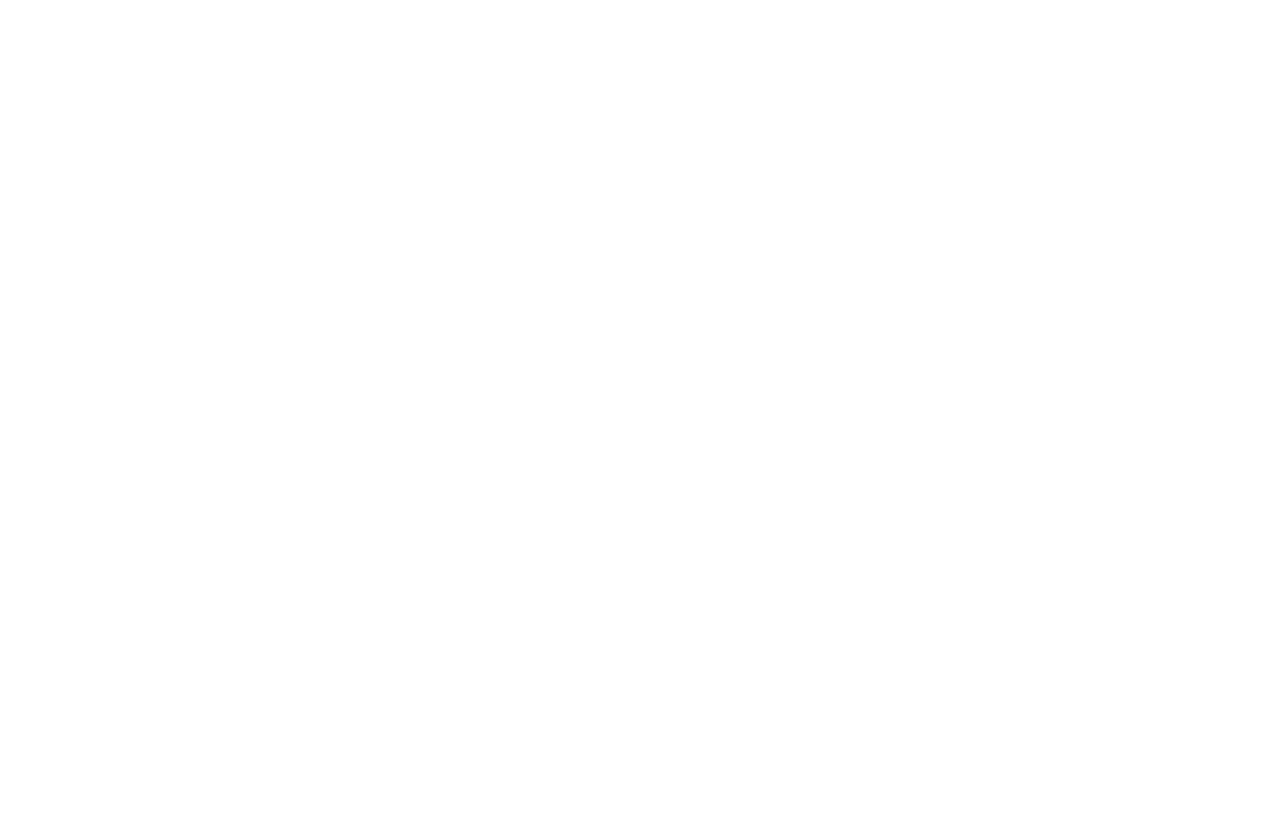
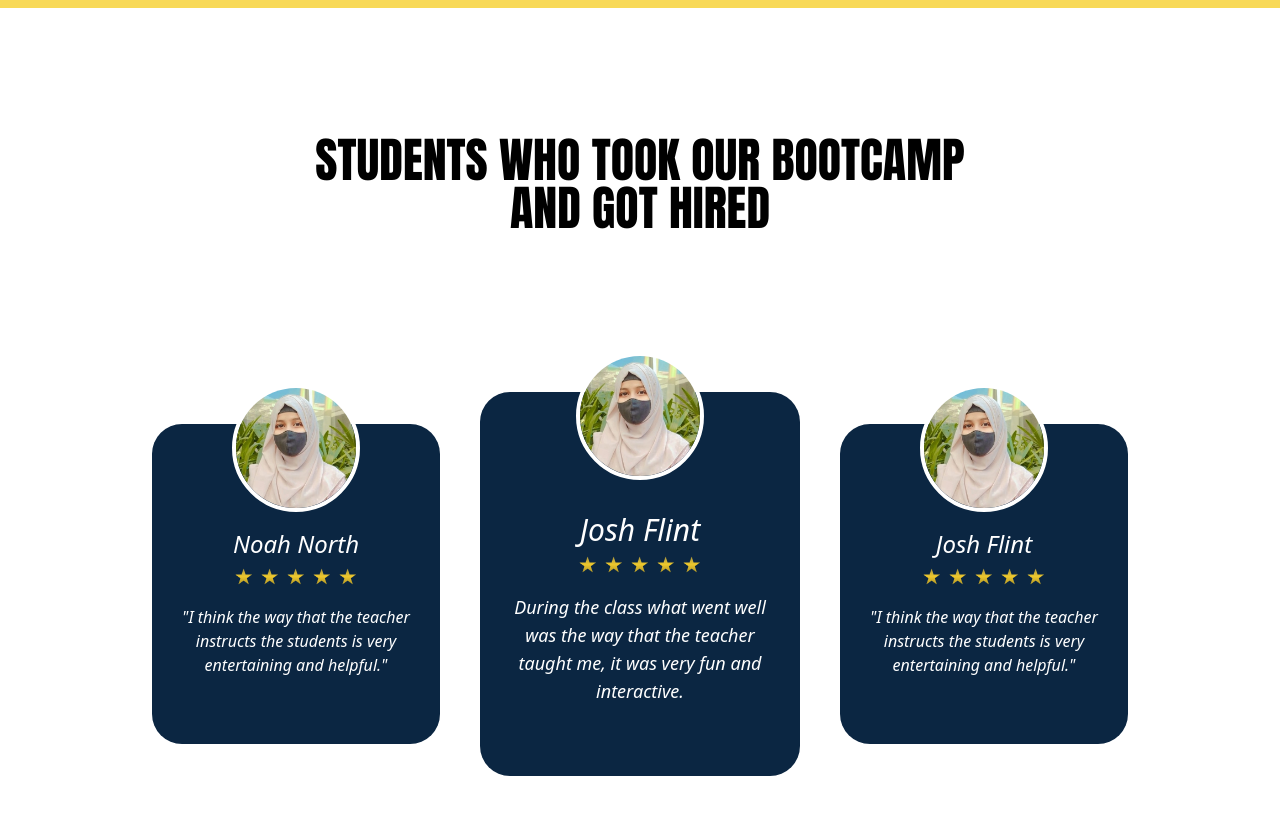
Before and after one commit to Abdul-Hannan232/WDA-Landingpage, a React (Create React App) app: page / in a window 1280 px wide. Shown: the part 1420-2234 px from the top of the page. Before the commit the page ends 964 px from the top, so only its background shows below. Built offline with nearby package versions, Linux system fonts and the light colour scheme.

Commit message:
students section done

```diff
--- a/src/App.js
+++ b/src/App.js
@@ -1,10 +1,12 @@
 import Navbar from "./component/navbar"
 import Header from "./component/header"
+import Students from "./component/students"
 export default function App() {
   return (
 <div>
 <Navbar/>
   <Header/>
+  <Students/>
 </div>
   )
 }
--- a/src/component/header.js
+++ b/src/component/header.js
@@ -1,7 +1,8 @@
 
 export default function Header() {
     return (
-        <div className="w-full md:p-10 p-5 bg md:flex items-center justify-between">
+        <>
+        <div className="w-full md:p-10 md:pb-40 p-5 pb-20 bg md:flex  justify-between">
             <div className="md:w-[50%]">
                 <h1 className="text-[#F8D958] lg:text-[90px] md:text-[40px] text-[35px] leading-none tracking-wider md:text-start text-center 	anton-regular ">BEGINNER CODING
                     MASTERCLASS</h1>
@@ -62,5 +63,10 @@
 
             </div>
         </div>
+        <div className="bg-[#F8D958] md:py-28 py-20">
+            <h1 className="md:text-5xl text-2xl anton-regular text-center">Job Bootcamp brochure</h1>
+            <button className='mx-auto bg-[#0B2642] md:mt-5 mt-3 flex justify-center md:p-3 p-2 text-center md:rounded-xl rounded-lg lg:w-[450px]  md:text-xl text-md w-60 text-[#F8D958]'>Download Brochure</button>
+        </div>
+        </>
     )
 }
--- /dev/null
+++ b/src/component/students.js
@@ -0,0 +1,53 @@
+import React from 'react'
+
+export default function Students() {
+    return (
+        <div className='md:my-32 my-20'>
+            <h1 className="md:text-5xl text-xl anton-regular text-center">STUDENTS WHO TOOK OUR BOOTCAMP<br />
+                AND GOT HIRED</h1>
+            <div className='flex flex-wrap justify-center items-center gap-10 md:mt-40 mt-20'>
+
+                <div className='bg-[#0B2642] w-72 relative top-0 h-80 rounded-[30px] p-6 text-center'>
+                    <img src="./manaheel.jpg" alt='student1' className='rounded-full border-4 border-white w-32 mx-auto top-[-40px] right-0 left-0 absolute h-32' />
+                    <h1 className='italic text-2xl mt-20 text-white  '>Noah North</h1>
+                    <div className='flex items-center gap-2 mt-2 justify-center '>
+                        <img src='./star.png' alt="star" />
+                        <img src='./star.png' alt="star" />
+                        <img src='./star.png' alt="star" />
+                        <img src='./star.png' alt="star" />
+                        <img src='./star.png' alt="star" />
+
+                    </div>
+                    <p className=' text-center text-md mt-5 text-white italic'>"I think the way that the teacher instructs the students is very entertaining and helpful."</p>
+                </div>
+                <div className='bg-[#0B2642] lg:w-80 w-72 relative top-0 lg:h-96 h-80 rounded-[30px] p-6 text-center'>
+                    <img src="./manaheel.jpg" alt='student1' className='rounded-full border-4 border-white w-32 mx-auto top-[-40px] right-0 left-0 absolute h-32' />
+                    <h1 className='italic lg:text-3xl text-2xl mt-24 text-white  '>Josh Flint</h1>
+                    <div className='flex items-center gap-2 mt-2 justify-center '>
+                        <img src='./star.png' alt="star" />
+                        <img src='./star.png' alt="star" />
+                        <img src='./star.png' alt="star" />
+                        <img src='./star.png' alt="star" />
+                        <img src='./star.png' alt="star" />
+
+                    </div>
+                    <p className=' text-center lg:text-lg text-md mt-5 text-white italic'>During the class what went well was the way that the teacher taught me, it was very fun and interactive.</p>
+                </div>
+                <div className='bg-[#0B2642] w-72 relative top-0 h-80 rounded-[30px] p-6 text-center'>
+                    <img src="./manaheel.jpg" alt='student1' className='rounded-full border-4 border-white w-32 mx-auto top-[-40px] right-0 left-0 absolute h-32' />
+                    <h1 className='italic text-2xl mt-20 text-white  '>Josh Flint</h1>
+                    <div className='flex items-center gap-2 mt-2 justify-center '>
+                        <img src='./star.png' alt="star" />
+                        <img src='./star.png' alt="star" />
+                        <img src='./star.png' alt="star" />
+                        <img src='./star.png' alt="star" />
+                        <img src='./star.png' alt="star" />
+
+                    </div>
+                    <p className=' text-center text-md mt-5 text-white italic'>"I think the way that the teacher instructs the students is very entertaining and helpful."</p>
+                </div>
+            </div>
+
+        </div>
+    )
+}
```
Also changed, not shown: public/manaheel.jpg (added), public/star.png (added).
